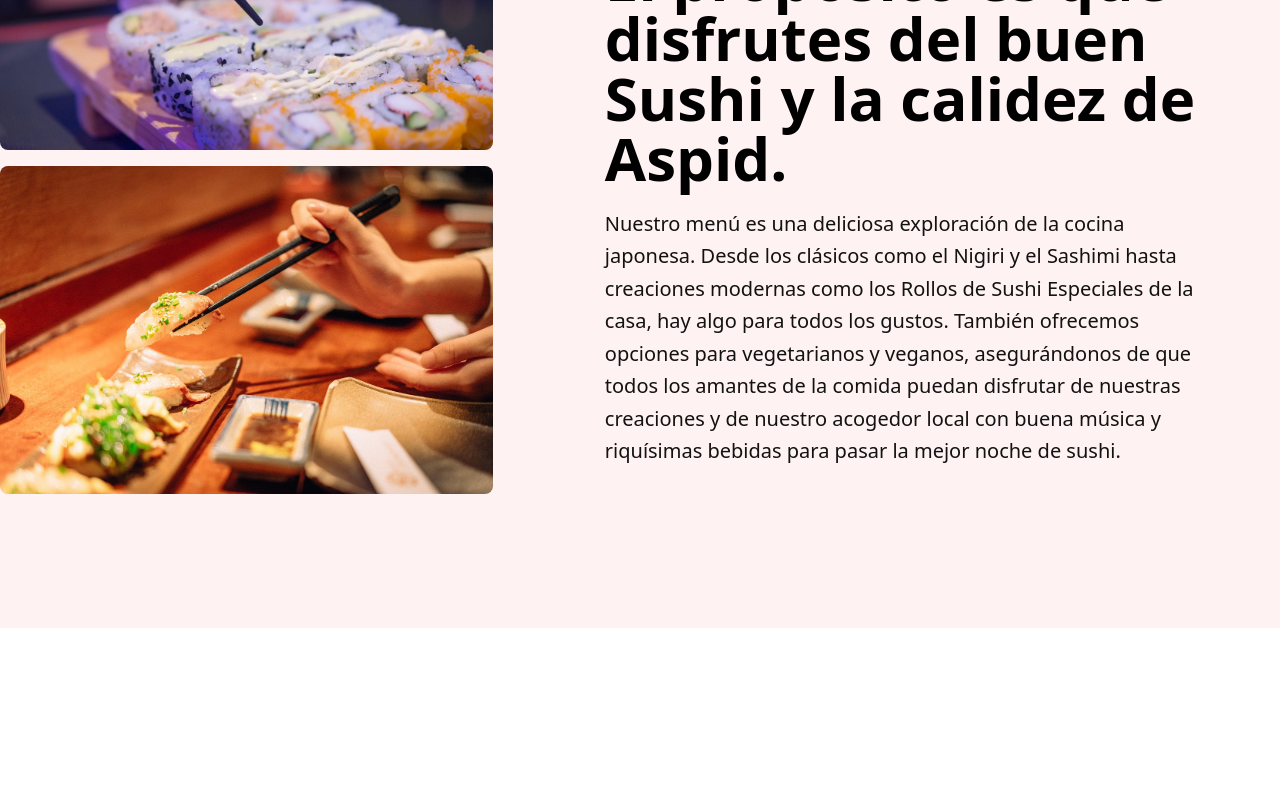
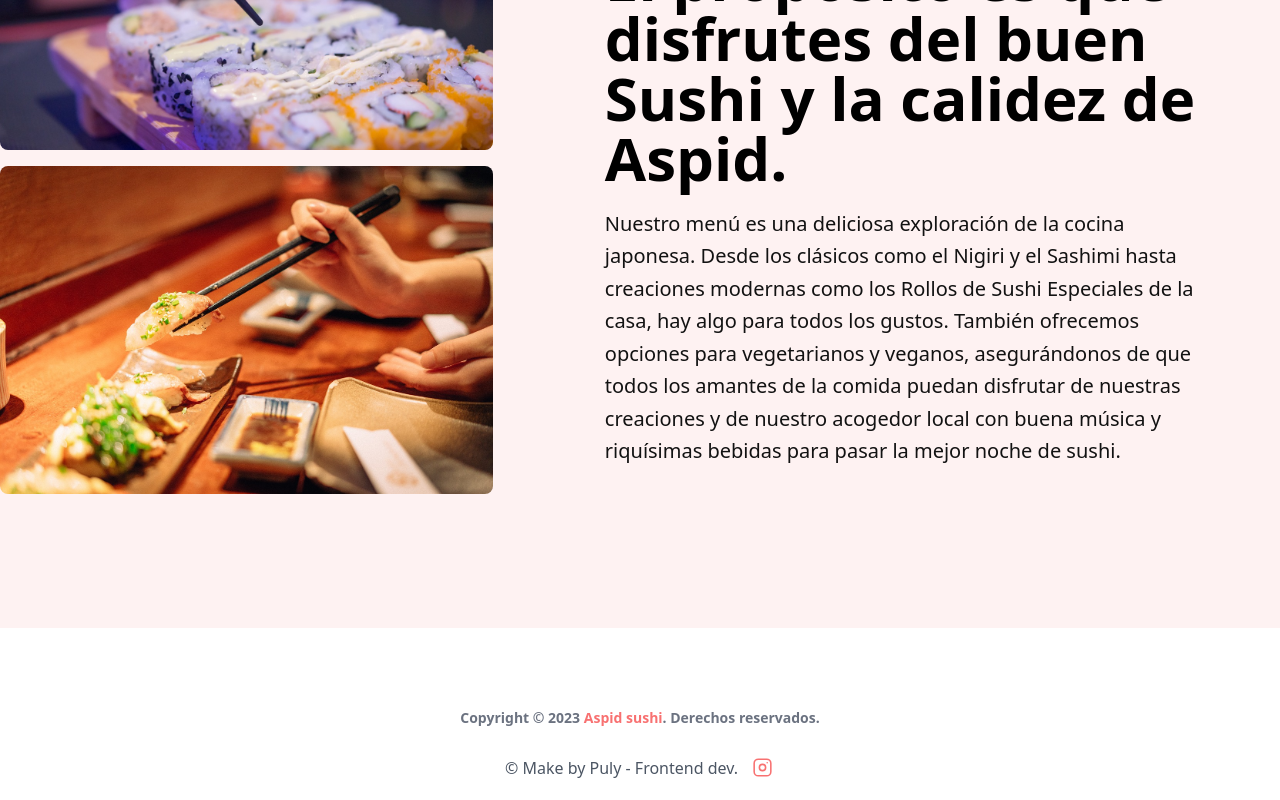
Before and after one commit to pulygarcia/aspid-modificable-menu, a Vue app: page / in a window 1280 px wide. Shown: the part 1626-2426 px from the top of the page. Before the commit the page ends 2254 px from the top, so only its background shows below. Built offline with nearby package versions, Linux system fonts and the light colour scheme; what tailwindcss-animated would draw is missing.

Commit message:
footer incorporated

```diff
--- /dev/null
+++ b/src/components/Footer.vue
@@ -0,0 +1,24 @@
+<script setup>
+
+</script>
+
+<template>
+  <footer class="mt-20">
+    <div class="container mx-auto w-11/12">
+        <p class="font-bold text-sm mt-10 text-center text-gray-500">Copyright © 2023 <span class="text-red-400">Aspid sushi</span>. Derechos reservados.</p>
+    </div>
+
+    <div class="flex gap-3 items-center justify-center mt-6 pb-4 z-10">
+        <p class="text-gray-600 text-center my-1">&copy; Make by Puly - Frontend dev.</p>
+        <a href="https://www.instagram.com/puly___garcia/">
+            <svg xmlns="http://www.w3.org/2000/svg" class="icon icon-tabler icon-tabler-brand-instagram" width="25" height="25" viewBox="0 0 24 24" stroke-width="1.5" stroke="#f87171" fill="none" stroke-linecap="round" stroke-linejoin="round">
+                <path stroke="none" d="M0 0h24v24H0z" fill="none"/>
+                <path d="M4 4m0 4a4 4 0 0 1 4 -4h8a4 4 0 0 1 4 4v8a4 4 0 0 1 -4 4h-8a4 4 0 0 1 -4 -4z" />
+                <path d="M12 12m-3 0a3 3 0 1 0 6 0a3 3 0 1 0 -6 0" />
+                <path d="M16.5 7.5l0 .01" />
+              </svg>
+        </a>
+    </div>
+
+</footer>
+</template>
--- a/src/components/Header.vue
+++ b/src/components/Header.vue
@@ -83,7 +83,7 @@
                             <path stroke-linecap="round" stroke-linejoin="round" d="M2.25 12l8.954-8.955c.44-.439 1.152-.439 1.591 0L21.75 12M4.5 9.75v10.125c0 .621.504 1.125 1.125 1.125H9.75v-4.875c0-.621.504-1.125 1.125-1.125h2.25c.621 0 1.125.504 1.125 1.125V21h4.125c.621 0 1.125-.504 1.125-1.125V9.75M8.25 21h8.25" />
                         </svg>
 
-                        <a href="#local">Local</a>
+                        <a href="/#local">Local</a>
                     </li>
                     <li class="text-sm font-semibold hover:bg-gray-200 rounded p-1 flex items-center justify-end gap-1">
                         <svg xmlns="http://www.w3.org/2000/svg" fill="none" viewBox="0 0 24 24" stroke-width="1.5" stroke="currentColor" class="w-6 h-6">
@@ -97,7 +97,7 @@
                         <path stroke-linecap="round" stroke-linejoin="round" d="M18 18.72a9.094 9.094 0 003.741-.479 3 3 0 00-4.682-2.72m.94 3.198l.001.031c0 .225-.012.447-.037.666A11.944 11.944 0 0112 21c-2.17 0-4.207-.576-5.963-1.584A6.062 6.062 0 016 18.719m12 0a5.971 5.971 0 00-.941-3.197m0 0A5.995 5.995 0 0012 12.75a5.995 5.995 0 00-5.058 2.772m0 0a3 3 0 00-4.681 2.72 8.986 8.986 0 003.74.477m.94-3.197a5.971 5.971 0 00-.94 3.197M15 6.75a3 3 0 11-6 0 3 3 0 016 0zm6 3a2.25 2.25 0 11-4.5 0 2.25 2.25 0 014.5 0zm-13.5 0a2.25 2.25 0 11-4.5 0 2.25 2.25 0 014.5 0z" />
                         </svg>
 
-                        <a href="#us">Nosotros</a>
+                        <a href="/#us">Nosotros</a>
                     </li>
                 </ul>
 
--- a/src/views/HomeView.vue
+++ b/src/views/HomeView.vue
@@ -4,6 +4,7 @@
   import StartContent from '../components/StartContent.vue';
   import ShortGallery from '../components/ShortGallery.vue';
   import About from '../components/About.vue';
+  import Footer from '../components/Footer.vue';
 </script>
 
 <template>
@@ -16,4 +17,6 @@
   <ShortGallery />
 
   <About />
+
+  <Footer />
 </template>
```
